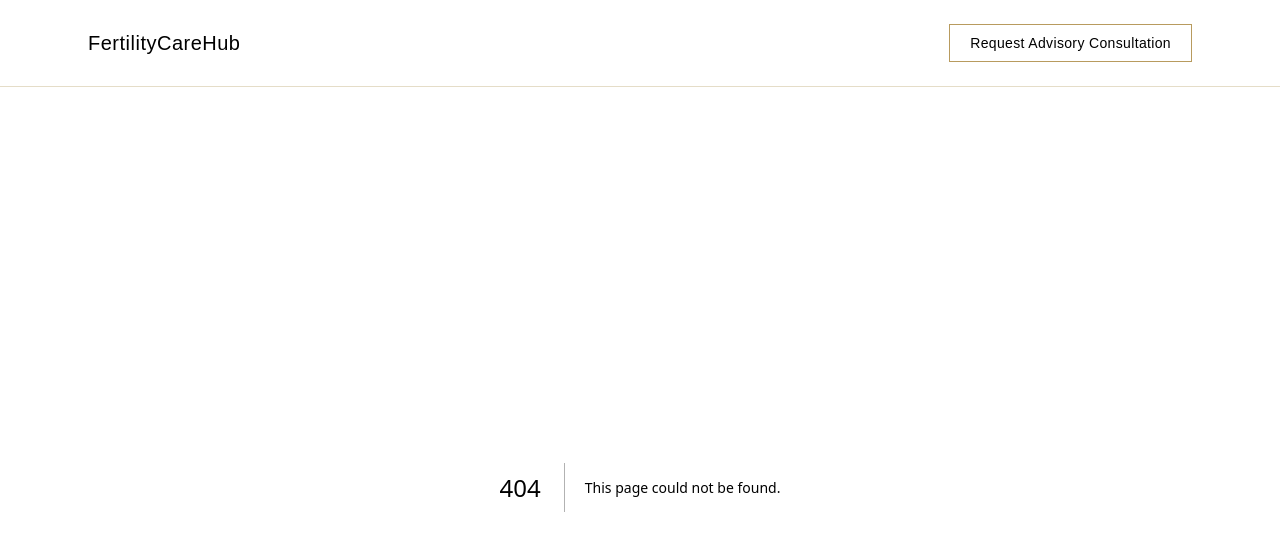
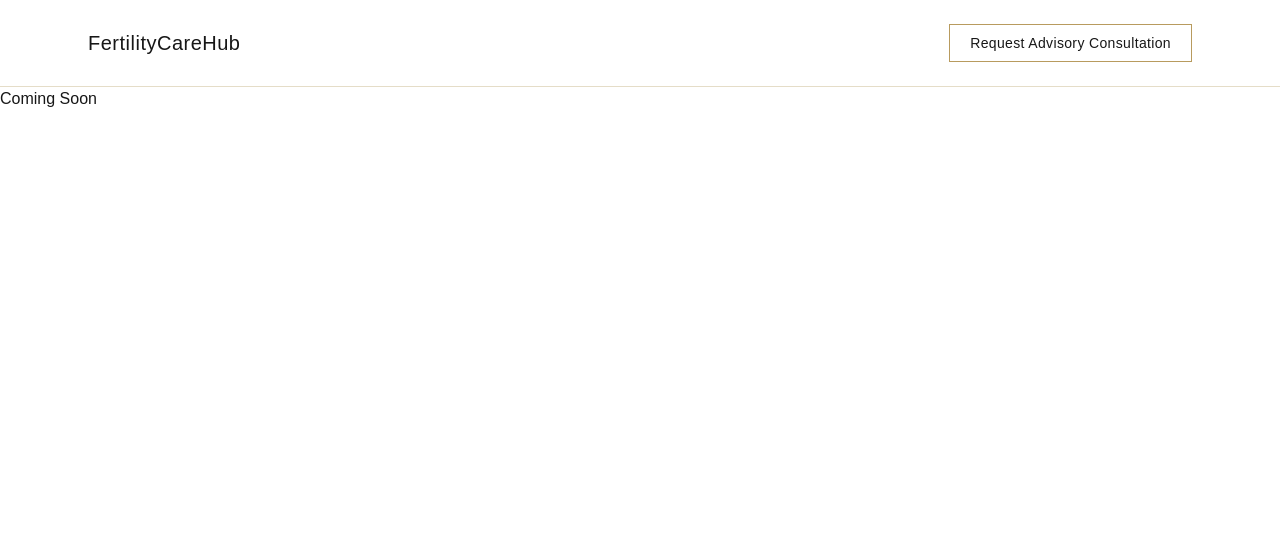
Before and after one commit to fmeliteintl-collab/fertilitycarehub-web, a Next.js app: page /countries/india in a window 1280 px wide. Before the commit this address had no page. Shown: the top 550 px of the page. Built offline with nearby package versions, Linux system fonts and the light colour scheme.

Commit message:
Add Canada, China, Turkey, India placeholders

```diff
--- /dev/null
+++ b/app/countries/canada/page.tsx
@@ -0,0 +1,3 @@
+export default function Page() {
+  return <div>Coming Soon</div>;
+}
--- /dev/null
+++ b/app/countries/china/page.tsx
@@ -0,0 +1,3 @@
+export default function Page() {
+  return <div>Coming Soon</div>;
+}
--- /dev/null
+++ b/app/countries/india/page.tsx
@@ -0,0 +1,3 @@
+export default function Page() {
+  return <div>Coming Soon</div>;
+}
--- /dev/null
+++ b/app/countries/turkey/page.tsx
@@ -0,0 +1,3 @@
+export default function Page() {
+  return <div>Coming Soon</div>;
+}
```
